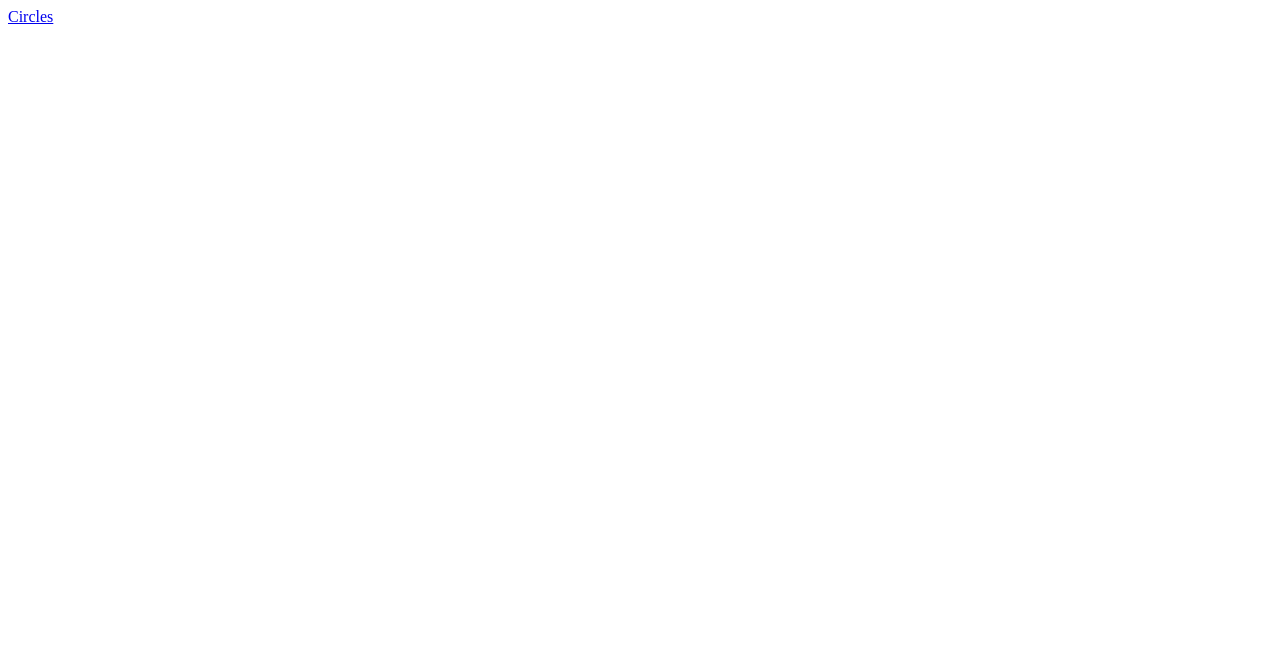
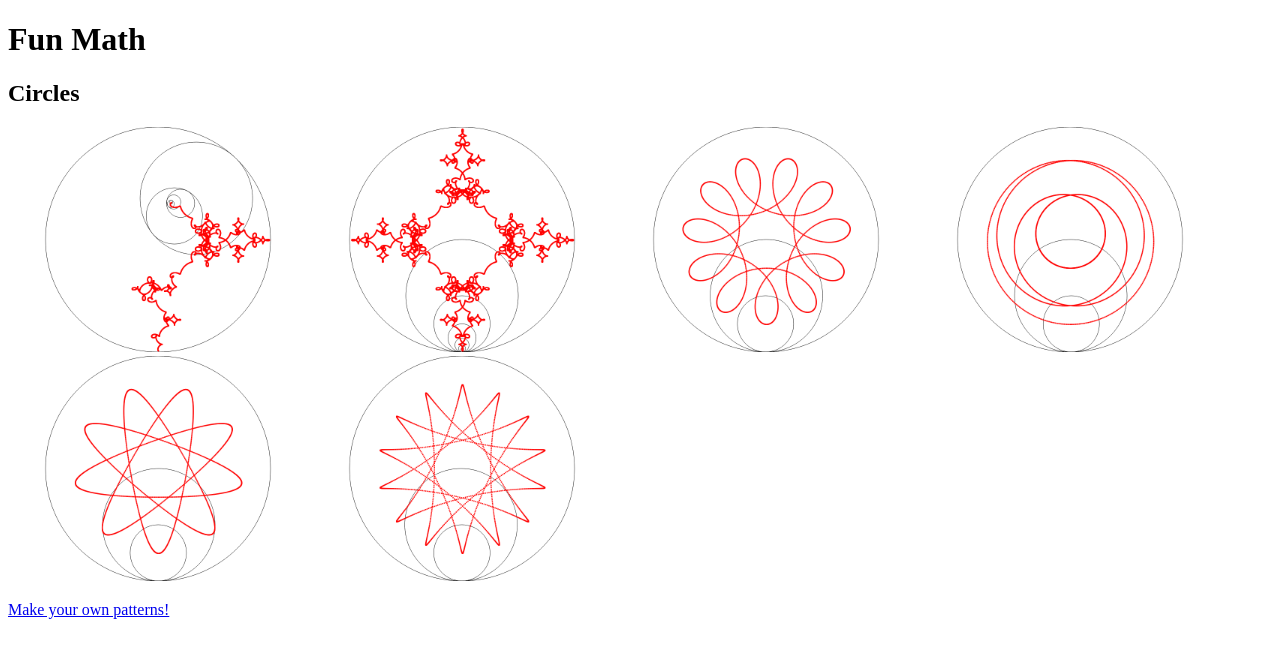
Before and after one commit to matejonnet/funmath, a plain HTML site: page index.html in a window 1280 px wide. Drawn offline with Linux system fonts and the light colour scheme.

Commit message:
Add examples

```diff
--- a/index.html
+++ b/index.html
@@ -4,9 +4,16 @@
     <meta charset="utf-8">
 </head>
 <body>
+<h1>Fun Math</h1>
 
-<a href="circles/index.html">Circles</a>
-
+<h2>Circles</h2>
+<a href="circles/index.html#;c=1:L;c=3:R;c=9:L;c=27:R;c=81:L;c=243:R;res=H"><img src="circles/examples/01-1.png" width="300px"/></a>
+<a href="circles/index.html#;c=1:L;c=3:R;c=9:L;c=27:R;c=81:L;c=243:R;res=H"><img src="circles/examples/01-2.png"  width="300px"/></a>
+<a href="circles/index.html#;c=2:L;c=9:R"><img src="circles/examples/02.png" width="300px"/></a>
+<a href="circles/index.html#;c=4:L;c=5:L"><img src="circles/examples/03.png" width="300px" /></a>
+<a href="circles/index.html#;c=4:L;c=5:R"><img src="circles/examples/04.png" width="300px" /></a>
+<a href="circles/index.html#;c=5:R;c=9:L"><img src="circles/examples/05.png" width="300px" /></a>
+<p><a href="circles/index.html">Make your own patterns!</a></p>
 
 </body>
 </html>
```
Also changed, not shown: circles/examples/01-1.png (added), circles/examples/01-2.png (added), circles/examples/02.png (added), circles/examples/03.png (added), circles/examples/04.png (added), circles/examples/05.png (added).
